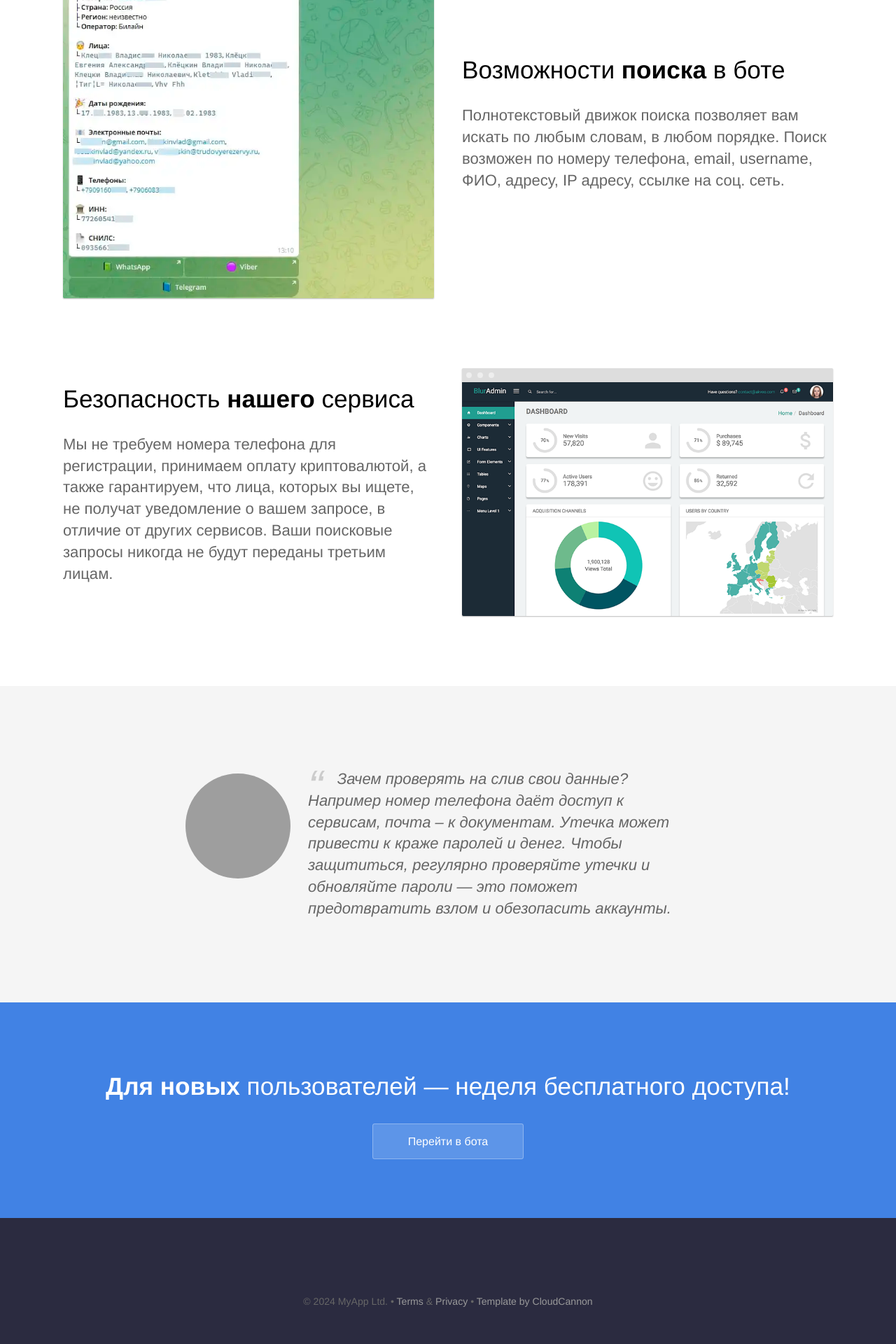
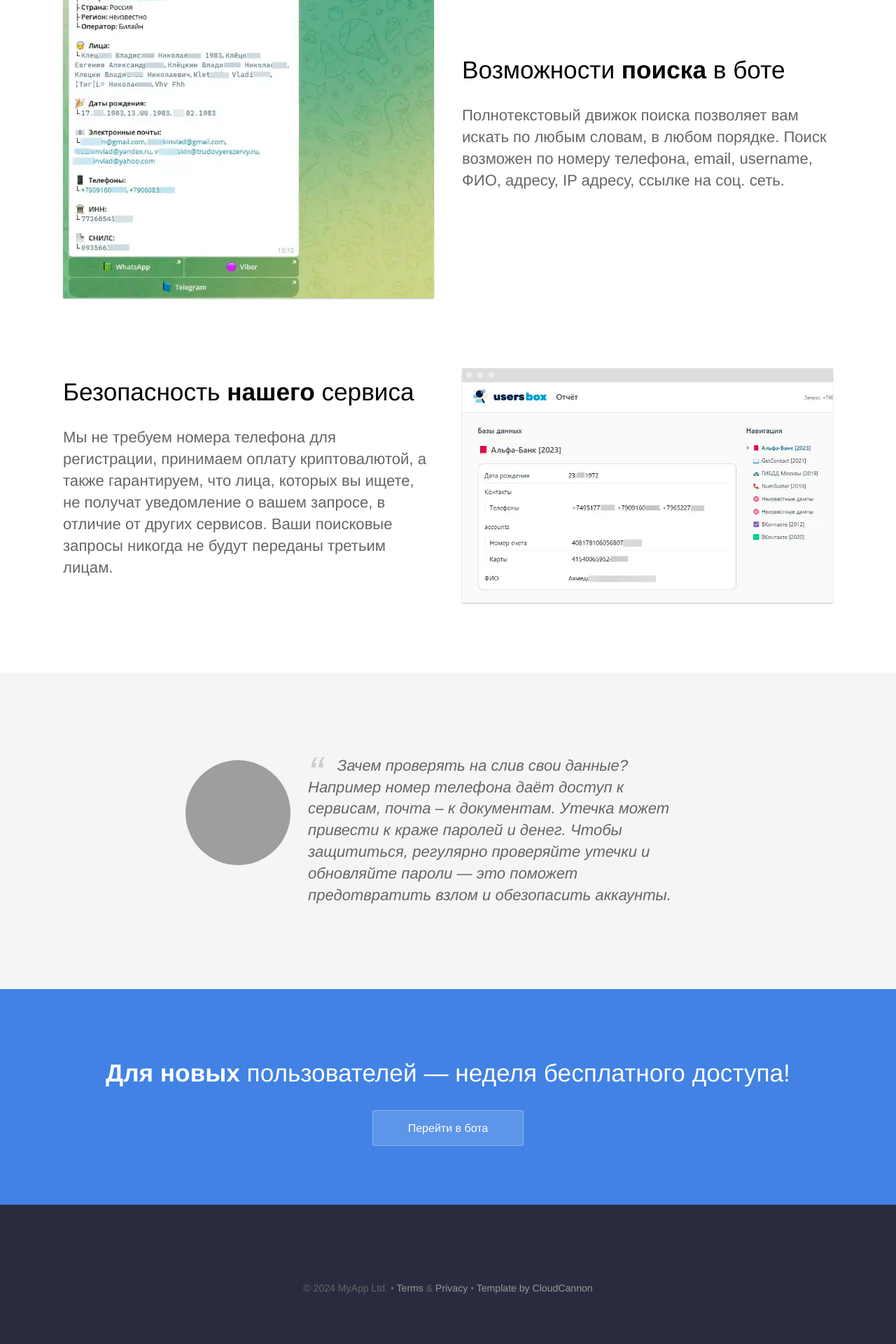
Before and after one commit to usersboxbots/usersboxbots.github.io, a Jekyll site: the page built from index.html, in a window 1280 px wide. Shown: the part 1844-3764 px from the top of the page at 70% size. Built offline with Jekyll 4.4.1, drawn with Linux system fonts in a browser that asks for light colours; grey boxes are pictures that could not be loaded.

Commit message:
Update index.html

```diff
--- a/index.html
+++ b/index.html
@@ -45,7 +45,7 @@
 				<p>Мы не требуем номера телефона для регистрации, принимаем оплату криптовалютой, а также гарантируем, что лица, которых вы ищете, не получат уведомление о вашем запросе, в отличие от других сервисов. Ваши поисковые запросы никогда не будут переданы третьим лицам.</p>
 			</div>
 			<div class="image">
-				<img src="{{ site.baseurl }}/images/dashboard.png" alt="Screenshot" class="screenshot editable" />
+				<img src="{{ site.baseurl }}/images/usersbox4.webp" alt="Screenshot" class="screenshot editable" />
 			</div>
 		</div>
 	</section>
```
